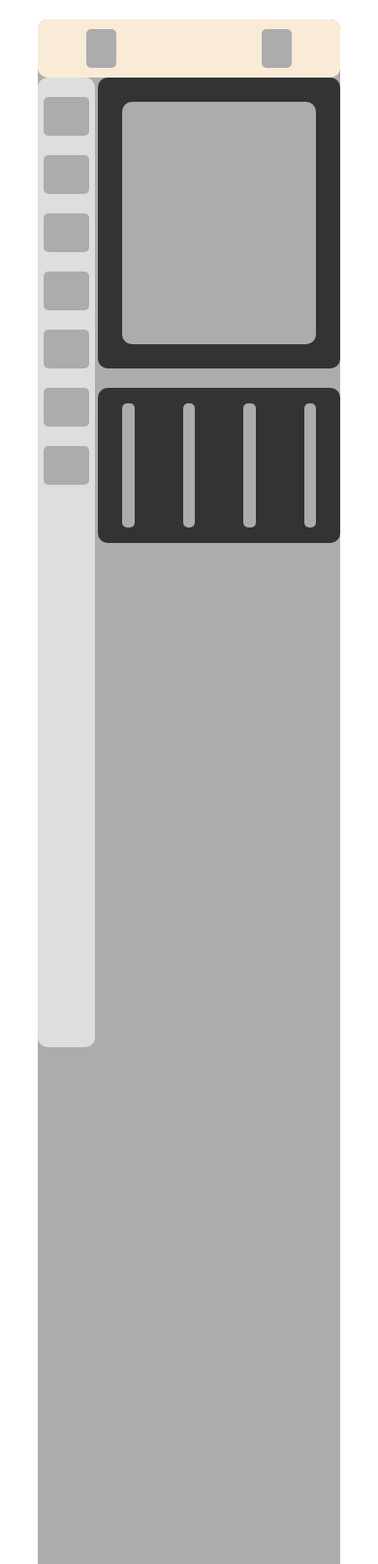
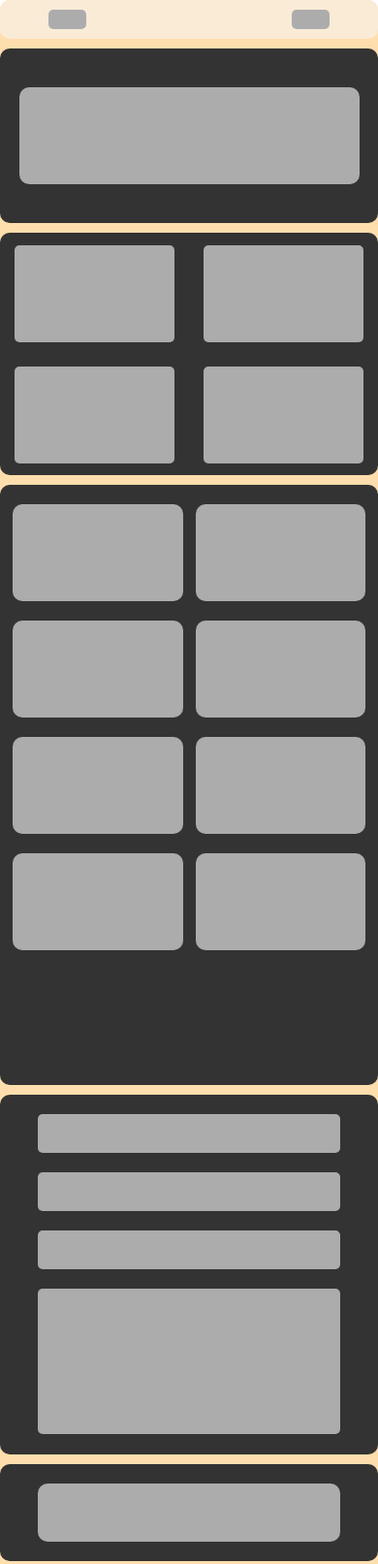
Before and after one commit to OleksandrPrystai/HomeWork_Okten, a plain HTML site: page Hw_adaptive/Card_3/index.html in a window 390 px wide. Shown: the top 1613 px of the page at 97% size. Drawn offline with Linux system fonts and the light colour scheme.

Commit message:
Add Card 3

```diff
--- a/Hw_adaptive/Card_3/css/media.css
+++ b/Hw_adaptive/Card_3/css/media.css
@@ -0,0 +1,134 @@
+@media screen  and (min-width: 250px) and (max-width: 425px) {
+    .container {
+        width: 100%;
+        margin-top: 0;
+    }
+
+    .header {
+        height: 40px;
+        margin-bottom: 10px;
+    }
+
+    .header_block_1 {
+        height: 20px;
+    }
+
+    .left_menu {
+        position: absolute;
+        margin-left: -500px;
+    }
+
+    .global_box {
+        width: 100%;
+    }
+
+    .global_block_3 {
+        height: 180px;
+        margin-bottom: 10px;
+    }
+
+    .global_block_3_1 {
+        height: 100px;
+        width: 90%;
+    }
+
+    .box_4 {
+        flex-direction: column;
+        height: 250px;
+    }
+
+    .box_4_box_1 {
+        width: 100%;
+        justify-content: space-evenly;
+    }
+
+    .box_4_block_1 {
+        width: 50%;
+        margin: 20px 15px 20px 15px;
+    }
+
+    .box_56 {
+        flex-direction: column;
+        margin-top: 10px;
+        height: 1000px;
+    }
+
+    .box_5 {
+        width: 100%;
+    }
+
+    .box_5_block_1_1 {
+        width: 45%;
+    }
+
+    .box_6 {
+        width: 100%;
+        margin-top: 10px;
+        height: 60%;
+    }
+
+    .left_menu_block_2 {
+        height: 150px;
+    }
+
+    .footer {
+        margin-top: 10px;
+    }
+
+}
+
+
+@media screen  and (min-width: 426px) and (max-width: 768px) {
+    .container{
+        width: 100%;
+        margin-top: 0;
+    }
+    .header{
+        height: 100px;
+    }
+    .header_block_1{
+        width: 15%;
+        height: 60px;
+    }
+    .left_menu {
+        position: absolute;
+        margin-left: -500px;
+    }
+    .global_box {
+        width: 100%;
+    }
+    .box_4_block_1{
+        width: 45%;
+        height: 50%;
+        margin: 0 10px 0 10px;
+    }
+    .box_56 {
+        flex-direction: column;
+        margin-top: 10px;
+        height: 1000px;
+    }
+    .box_5 {
+        width: 100%;
+    }
+
+    .box_5_block_1_1 {
+        width: 45%;
+        height: 130px;
+    }
+
+    .box_6 {
+        width: 100%;
+        margin-top: 10px;
+        height: 60%;
+    }
+
+    .left_menu_block_2 {
+        height: 150px;
+    }
+
+    .footer {
+        margin-top: 10px;
+    }
+
+
+}
--- a/Hw_adaptive/Card_3/css/style.css
+++ b/Hw_adaptive/Card_3/css/style.css
@@ -1,7 +1,7 @@
 .container {
     width: 80%;
     height: 2000px;
-    background-color: #acacac;
+    background-color: navajowhite;
     margin-left: auto;
     margin-right: auto;
     margin-top: 20px;
@@ -33,13 +33,23 @@
 
 .left_menu {
     width: 19%;
-    height: 1000px;
-    background-color: #dedede;
+    height: 1420px;
+    background-color: #333333;
     border-radius: 10px;
     justify-content: center;
 }
 
-.left_menu_blok {
+.left_menu_block {
+    width: 80%;
+    height: 40px;
+    background-color: #acacac;
+    border-radius: 5px;
+    margin-top: 20px;
+    margin-left: auto;
+    margin-right: auto;
+}
+
+.left_menu_block_1 {
     width: 80%;
     height: 40px;
     background-color: #acacac;
@@ -89,10 +99,67 @@
     justify-content: space-between;
     align-items: center;
 }
-.box_4_block_1{
+
+.box_4_block_1 {
     width: 40%;
     height: 80%;
     background-color: #acacac;
     margin: 0 25px 0 25px;
     border-radius: 5px;
 }
+
+.box_56 {
+    width: 100%;
+    height: 800px;
+    margin-top: 20px;
+    display: flex;
+    background-color: navajowhite;
+    border-radius: 10px;
+    justify-content: space-between;
+}
+
+.box_5 {
+    width: 74%;
+    height: 100%;
+    background-color: #333333;
+    border-radius: 10px;
+}
+
+.box_6 {
+    width: 24%;
+    height: 100%;
+    background-color: #333333;
+    border-radius: 10px;
+}
+
+.box_5_block_1 {
+    display: flex;
+    justify-content: space-evenly;
+    margin-top: 20px;
+}
+
+.box_5_block_1_1 {
+    width: 40%;
+    height: 100px;
+    background-color: #acacac;
+    border-radius: 10px;
+}
+
+.footer {
+    width: 100%;
+    height: 100px;
+    background-color: #333333;
+    margin-top: 20px;
+    border-radius: 10px;
+    display: flex;
+}
+
+.footer_block_1 {
+    height: 60px;
+    width: 80%;
+    background-color: #acacac;
+    margin-left: auto;
+    margin-right: auto;
+    border-radius: 10px;
+    margin-top: 20px;
+}
--- a/Hw_adaptive/Card_3/index.html
+++ b/Hw_adaptive/Card_3/index.html
@@ -21,13 +21,13 @@
     <div class="global_container">
 
         <div class="left_menu">
-            <div class="left_menu_blok"></div>
-            <div class="left_menu_blok"></div>
-            <div class="left_menu_blok"></div>
-            <div class="left_menu_blok"></div>
-            <div class="left_menu_blok"></div>
-            <div class="left_menu_blok"></div>
-            <div class="left_menu_blok"></div>
+            <div class="left_menu_block"></div>
+            <div class="left_menu_block"></div>
+            <div class="left_menu_block"></div>
+            <div class="left_menu_block"></div>
+            <div class="left_menu_block"></div>
+            <div class="left_menu_block"></div>
+            <div class="left_menu_block"></div>
         </div>
 
         <div class="global_box">
@@ -47,9 +47,49 @@
                 </div>
             </div>
 
+            <div class="box_56">
+                <div class="box_5">
+                    <div class="box_5_block_1">
+                        <div class="box_5_block_1_1"></div>
+                        <div class="box_5_block_1_1"></div>
+
+                    </div>
+                    <div class="box_5_block_1">
+                        <div class="box_5_block_1_1"></div>
+                        <div class="box_5_block_1_1"></div>
+
+                    </div>
+                    <div class="box_5_block_1">
+                        <div class="box_5_block_1_1"></div>
+                        <div class="box_5_block_1_1"></div>
+
+                    </div>
+                    <div class="box_5_block_1">
+                        <div class="box_5_block_1_1"></div>
+                        <div class="box_5_block_1_1"></div>
+
+                    </div>
+                </div>
+                <div class="box_6">
+                    <div class="boxx_3">
+                        <div class="left_menu_block_1"></div>
+                        <div class="left_menu_block_1"></div>
+                        <div class="left_menu_block_1"></div>
+                    </div>
+                    <div class="left_menu_block_1 left_menu_block_2 "></div>
+                </div>
+
+            </div>
+            <div class="footer">
+                <div class="footer_block_1"></div>
+                <div class="footer_block_2"></div>
+            </div>
+
 
         </div>
+
     </div>
+
 
 </div>
 
```
